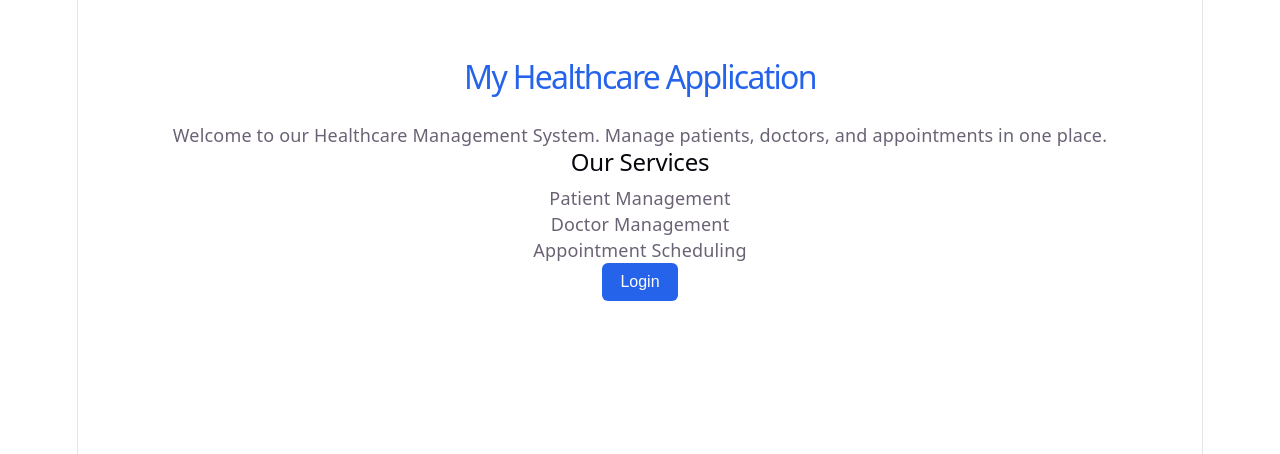
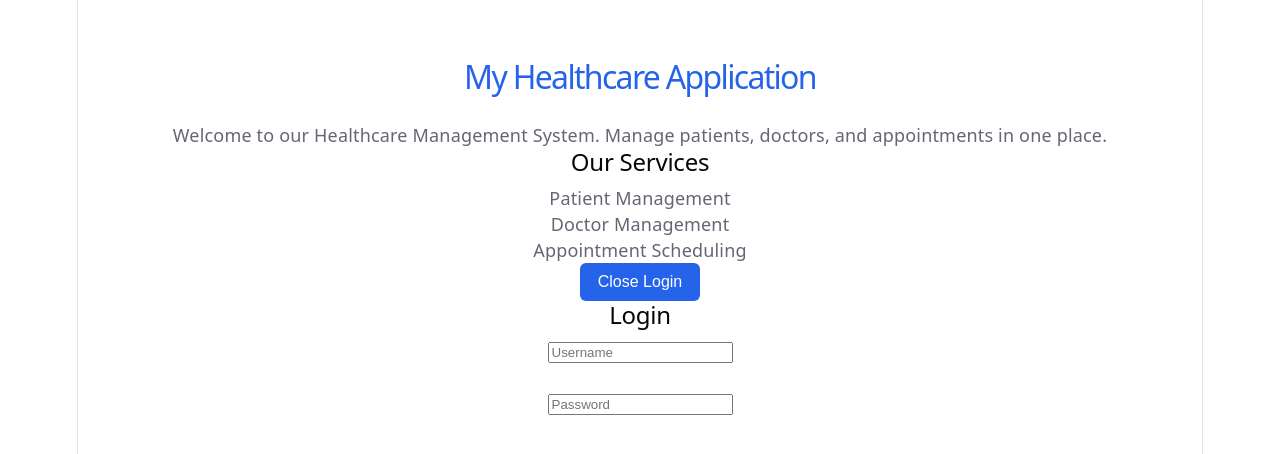
Before and after one commit to rakshithav2004/healthcare-microservices, a React (Vite) app in the folder healthcare-frontend/: page / in a window 1280 px wide. Both pictures are taken after a click on the button "Login". Shown: the top 454 px of the page. Built offline with nearby package versions, Linux system fonts and the light colour scheme.

Commit message:
Add toggleable login form

```diff
--- a/healthcare-frontend/src/App.jsx
+++ b/healthcare-frontend/src/App.jsx
@@ -1,8 +1,11 @@
+import { useState } from "react";
 import "./App.css";
 
 function App() {
+  const [showLogin, setShowLogin] = useState(false);
+
   function handleLoginClick() {
-    alert("Login functionality coming soon!");
+    setShowLogin(!showLogin);
   }
 
   return (
@@ -21,7 +24,22 @@ function App() {
         <p>Appointment Scheduling</p>
       </section>
 
-      <button onClick={handleLoginClick}>Login</button>
+      <button onClick={handleLoginClick}>
+        {showLogin ? "Close Login" : "Login"}
+      </button>
+
+      {showLogin && (
+        <section>
+          <h2>Login</h2>
+
+          <input type="text" placeholder="Username" />
+
+          <br />
+          <br />
+
+          <input type="password" placeholder="Password" />
+        </section>
+      )}
     </div>
   );
 }
```
